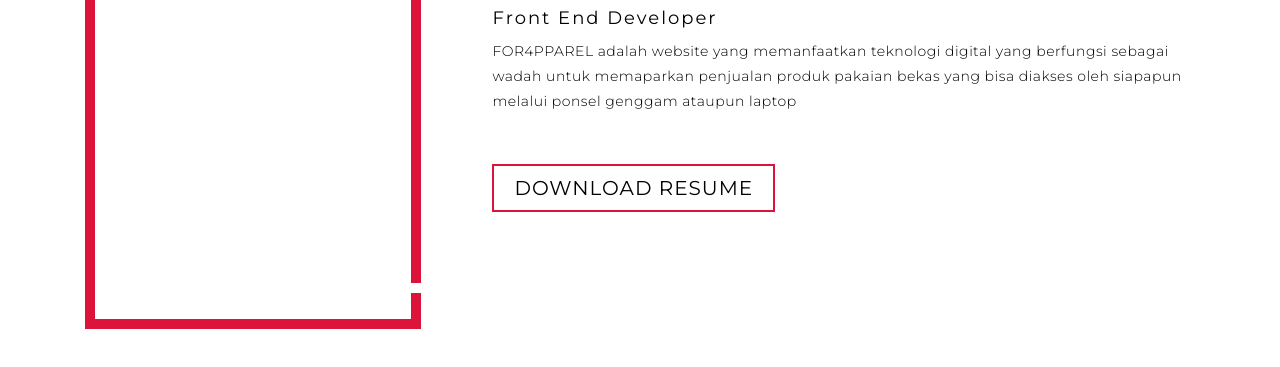
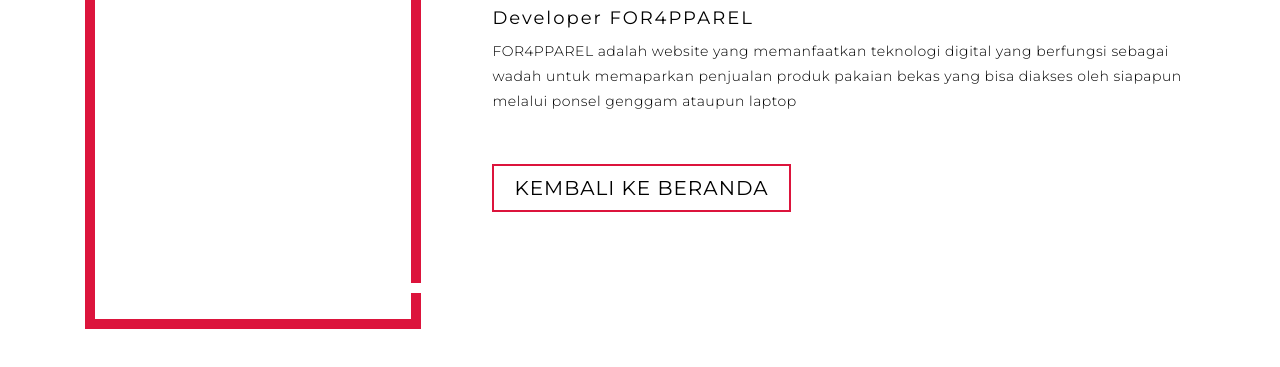
Before and after one commit to Y2BK666/FOR4PPAREL-, a plain HTML site: page index.html in a window 1280 px wide. Shown: the part 5743-6110 px from the top of the page. Drawn offline with Linux system fonts and the light colour scheme.

Commit message:
Update index.html

```diff
--- a/index.html
+++ b/index.html
@@ -101,9 +101,9 @@
       </div>
       <div class="col-right">
         <h1 class="section-title">About <span>me</span></h1>
-        <h2>Front End Developer</h2>
+        <h2>Developer FOR4PPAREL</h2>
         <p>FOR4PPAREL adalah website yang memanfaatkan teknologi digital yang berfungsi sebagai wadah untuk memaparkan penjualan produk pakaian bekas yang bisa diakses oleh siapapun melalui ponsel genggam ataupun laptop</p>
-        <a href="#" class="cta">Download Resume</a>
+        <a href="#" class="cta">Kembali Ke Beranda</a>
       </div>
     </div>
   </section>
```
